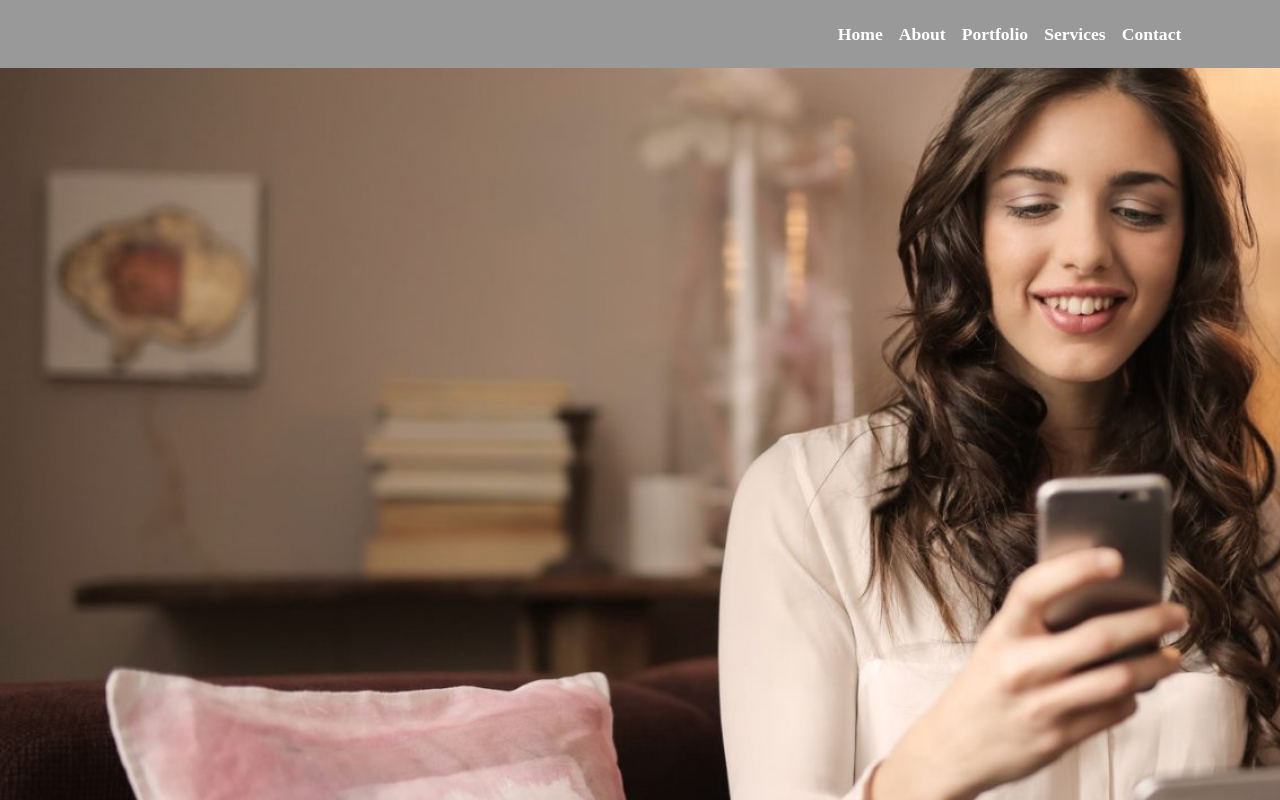
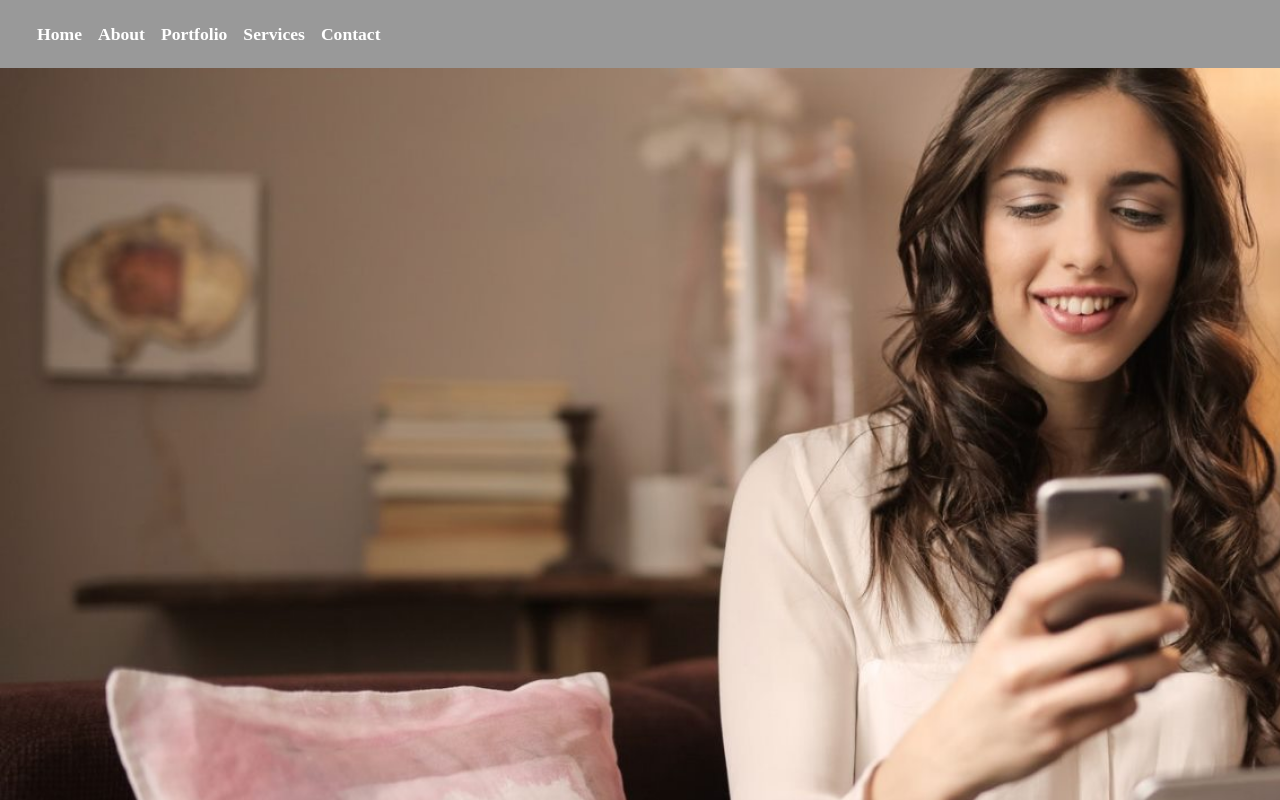
Before and after one commit to Sanjubugalia/myportfolio, a React (Create React App) app: page / in a window 1280 px wide. Shown: the top 800 px of the page. Built offline with nearby package versions, Linux system fonts and the light colour scheme.

Commit message:
nav direction

```diff
--- a/src/component/css/style.css
+++ b/src/component/css/style.css
@@ -19,7 +19,7 @@
     display: flex;
     margin: 20px, 0px;
     padding :5px;
-   margin-left: 65%;
+   right: 10%
 
 }
 .navbar ul li{
```
